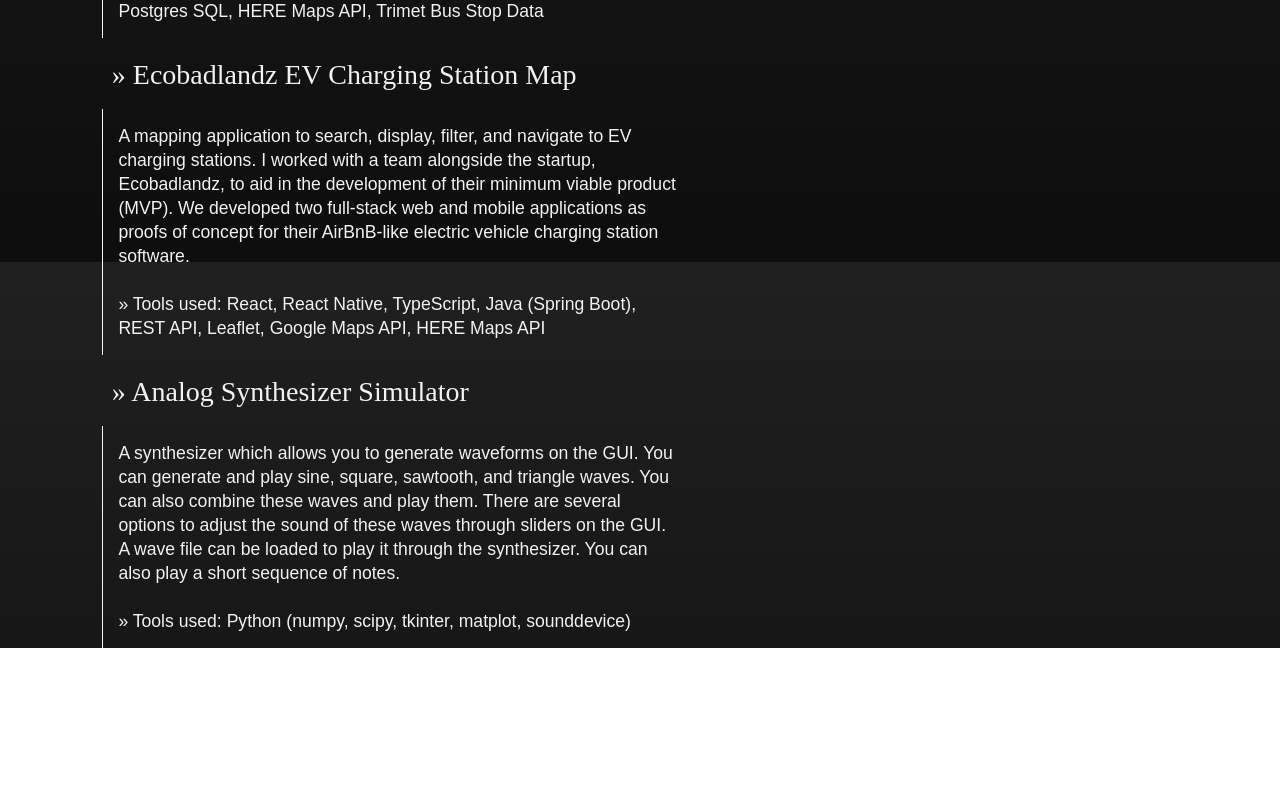
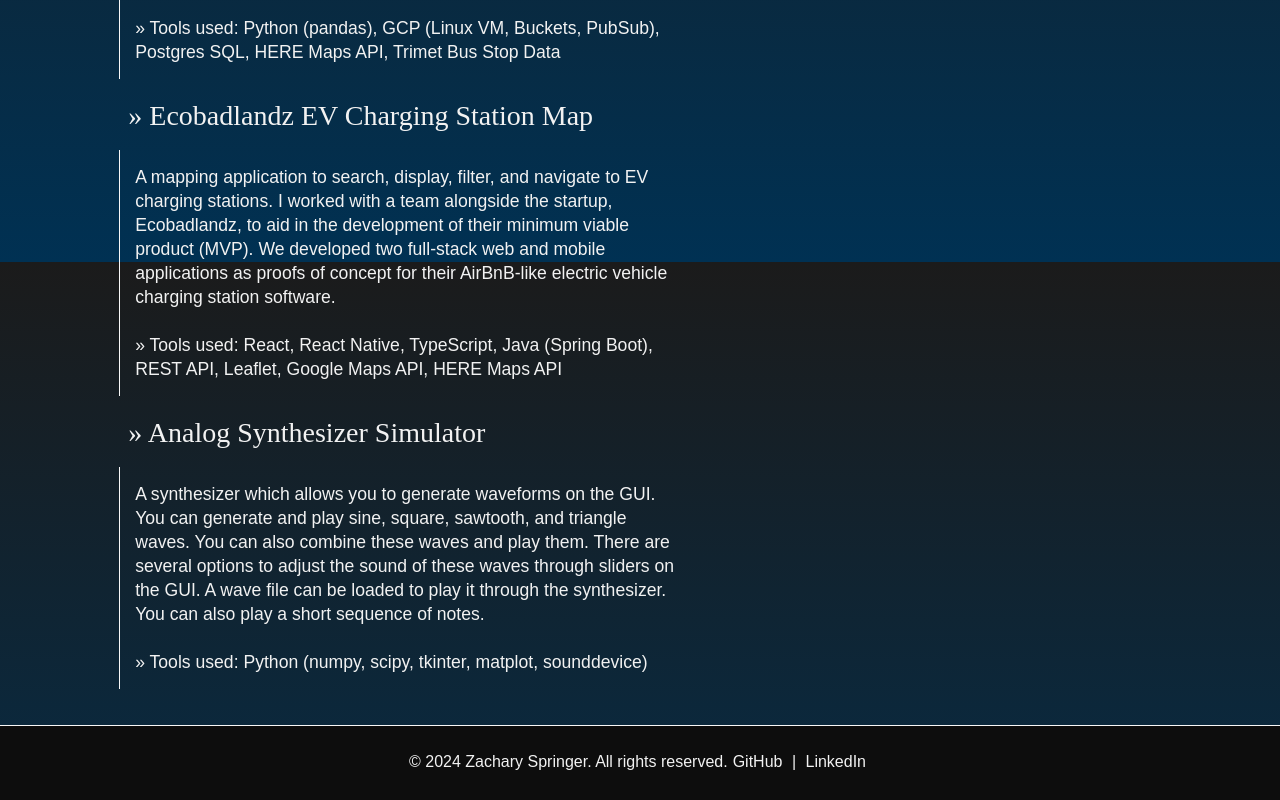
Before and after one commit to lordbaldwin1/lordbaldwin1.github.io, a React (Create React App) app: page /projects in a window 1280 px wide. Shown: the part 538-1338 px from the top of the page. Before the commit the page ends 1186 px from the top, so only its background shows below. Built offline with nearby package versions, Linux system fonts and the light colour scheme.

Commit message:
more stuff added

```diff
--- a/src/App.css
+++ b/src/App.css
@@ -3,7 +3,6 @@
   font-family: Gloock, serif;
   margin-left: 8%;
   margin-top: 7%;
-  height: 100vh;
   align-items: left;
   justify-content: left;
   text-align: left;
@@ -97,3 +96,81 @@
   color: #F2F2F2;
   background-size: 30px 30px;
 }
+
+.weather-container {
+  position: absolute; /* Positions the element relative to the nearest positioned ancestor */
+  font-family: Gloock, serif;
+  top: 75px; /* Adjust top spacing as needed */
+  right: 11px; /* Position the weather component 20px from the right */
+  text-align: center; /* Align text to the right within the Weather component */
+  max-width: 300px; /* Optional: Set a maximum width to control layout */
+  border: 1px solid;
+  border-radius: 12px; /* Adds rounded corners with a radius of 12px */
+  padding: 10px;
+  border: 1px solid; /* Adds a subtle border around the container */
+  box-shadow: 0 4px 8px rgba(0, 0, 0, 0.1); /* Optional: Subtle shadow for depth */
+  z-index: 1000; /* Ensure the weather component appears above other elements if necessary */
+}
+
+.weather-container h2 {
+    font-size: 1.75rem;
+    margin-bottom: -20px;
+    font-weight: 400;
+}
+
+.weather-container img {
+    margin-bottom: -20px;
+}
+
+.weather-container p {
+    margin-bottom: -5px;
+    font-size: 1.1rem;
+    font-family: sans-serif;
+    line-height: 1.5rem;
+}
+
+/* Footer styling */
+.footer {
+  width: 100%;
+  text-align: center;
+  padding: 30px 0;
+  height: 30px;
+  background-color: #0D0D0D;
+  color: #F2F2F2;
+  border-top: 1px solid #f7f7f7;
+  font-family: Gloock, sans-serif;
+  position: relative; /* Removes fixed positioning */
+  margin-top: auto;
+  bottom: 0;
+  padding-top: 44px;
+  display: flex;
+  align-items: center; /* Center content vertically */
+  justify-content: center; /* Center content horizontally */
+  line-height: normal;
+}
+
+
+/* Footer link styling */
+.footer a {
+  color: #F2F2F2; /* Text color for links */
+  text-decoration: none; /* Remove underline */
+  margin: 0 5px; /* Add space around links */
+  cursor: none;
+}
+
+.footer a:hover {
+  font-style: italic; /* Underline links on hover */
+  cursor: none;
+}
+
+.app-container {
+  display: flex;
+  flex-direction: column;
+  min-height: 100vh; /* Ensures the container is at least as tall as the viewport */
+}
+
+/* Content container to fill remaining space */
+.content-container {
+  flex: 1; /* Allows this container to grow and fill the available space */
+  padding: 20px; /* Optional: Add padding around content */
+}
--- a/src/App.js
+++ b/src/App.js
@@ -6,7 +6,7 @@ import Projects from './pages/Projects';
 import About from './pages/About';
 import Contact from './pages/Contact';
 import CustomCursor from './components/CustomCursor.js'
-import Weather from './components/Weather.js'
+import Footer from './components/Footer.js'
 
 function App() {
   return (
@@ -22,6 +22,7 @@ function App() {
             <Route path="/contact" element={<Contact />} />
           </Routes>
         </div>
+        <Footer />
       </div>
     </Router>
   );
--- /dev/null
+++ b/src/components/Footer.js
@@ -0,0 +1,22 @@
+// Footer.js
+import React from 'react';
+import '../App.css';
+
+const Footer = () => {
+  return (
+    <footer className="footer">
+      <p>© 2024 Zachary Springer. All rights reserved.</p>
+      <p>
+        <a href="https://github.com/lordbaldwin1" target="_blank" rel="noopener noreferrer">
+          GitHub
+        </a>{' '}
+        |{' '}
+        <a href="https://www.linkedin.com/in/zachary-springer-09207424a" target="_blank" rel="noopener noreferrer">
+          LinkedIn
+        </a>
+      </p>
+    </footer>
+  );
+};
+
+export default Footer;
--- a/src/components/Rain.css
+++ b/src/components/Rain.css
@@ -2,10 +2,12 @@ html, body {
   height: 100%;
   margin: 0;
   padding: 0;
+  display: flex;
+  flex-direction: column;
 }
 
 body {
-  background: linear-gradient(to bottom, #202020, #0D0D0D);
+  background: linear-gradient(to bottom, #1b1b1b, #003153);
   background-attachment: fixed;
 }
 
--- a/src/components/Weather.js
+++ b/src/components/Weather.js
@@ -1,13 +1,11 @@
-// Weather.js
 import React, { useState, useEffect } from 'react';
 
 const Weather = () => {
-  const [weatherData, setWeatherData] = useState(null); // State to store weather data
-  const [loading, setLoading] = useState(true); // State to manage loading state
-  const [error, setError] = useState(null); // State to manage error state
+  const [weatherData, setWeatherData] = useState(null);
+  const [loading, setLoading] = useState(true);
+  const [error, setError] = useState(null);
 
   useEffect(() => {
-    // Function to fetch weather data
     const fetchWeather = async (latitude, longitude) => {
       try {
         const apiKey = 'c05e2480be1773bf96cd2c55f1ec2322';
@@ -24,7 +22,6 @@ const Weather = () => {
       }
     };
 
-    // Function to get user's location
     const getLocation = () => {
       if (navigator.geolocation) {
         navigator.geolocation.getCurrentPosition(
@@ -34,14 +31,12 @@ const Weather = () => {
           },
           (error) => {
             console.warn('Error retrieving location: ', error.message);
-            // Fallback to Portland, Oregon
-            fetchWeather(45.5051, -122.6750); // Latitude and longitude for Portland, OR
+            fetchWeather(45.5051, -122.6750);
           }
         );
       } else {
         console.warn('Geolocation is not supported by this browser.');
-        // Fallback to Portland, Oregon
-        fetchWeather(45.5051, -122.6750); // Latitude and longitude for Portland, OR
+        fetchWeather(45.5051, -122.6750);
       }
     };
 
@@ -51,12 +46,18 @@ const Weather = () => {
   if (loading) return <p>Loading...</p>;
   if (error) return <p>{error}</p>;
 
+  const getIconUrl = (icon) => `https://openweathermap.org/img/wn/${icon}@2x.png`;
+
   return (
-    <div>
+    <div className="weather-container">
       {weatherData ? (
         <div>
           <h2>Weather in {weatherData.name}</h2>
-          <p>Temperature: {weatherData.main.temp} °C</p>
+          <img
+            src={getIconUrl(weatherData.weather[0].icon)}
+            alt={weatherData.weather[0].description}
+          />
+          <p>Temp: {weatherData.main.temp} °C</p>
           <p>Weather: {weatherData.weather[0].description}</p>
           <p>Humidity: {weatherData.main.humidity} %</p>
           <p>Wind Speed: {weatherData.wind.speed} m/s</p>
--- a/src/pages/Home.js
+++ b/src/pages/Home.js
@@ -3,10 +3,17 @@ import { motion } from 'framer-motion';
 import { Link } from 'react-router-dom';
 import { ReactTyped as Typed } from 'react-typed';
 import '../App.css';
-import Rain from '../components/Rain.js'
+import Rain from '../components/Rain.js';
+import Weather from '../components/Weather.js';
 
 const Home = () => {
   return (
+    <>
+      {/* Weather component outside of the main content to avoid styling conflicts */}
+      <div className="fixed-weather">
+        <Weather />
+      </div>
+
       <motion.section
         id="home"
         className="home-section"
@@ -15,6 +22,7 @@ const Home = () => {
         transition={{ duration: 1 }}
       >
         <Rain />
+
         <motion.div
           initial={{ y: -100, opacity: 0 }}
           animate={{ y: 0, opacity: 1 }}
@@ -75,6 +83,7 @@ const Home = () => {
           </a>
         </motion.div>
       </motion.section>
+    </>
   );
 };
 
```
Lines whose indentation alone changed are shown as unchanged.
